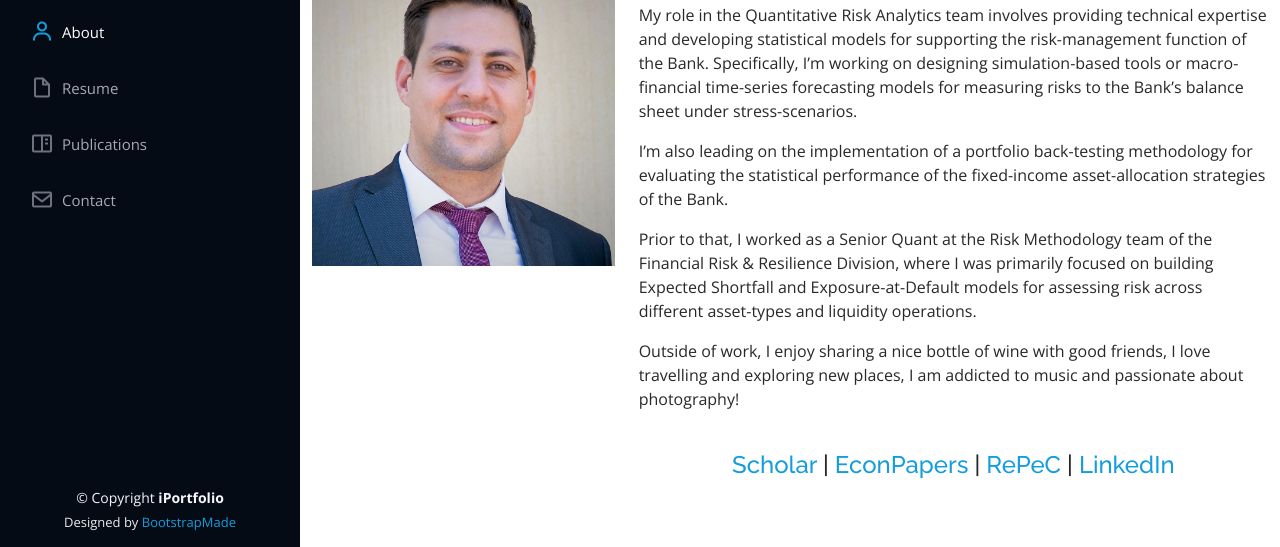
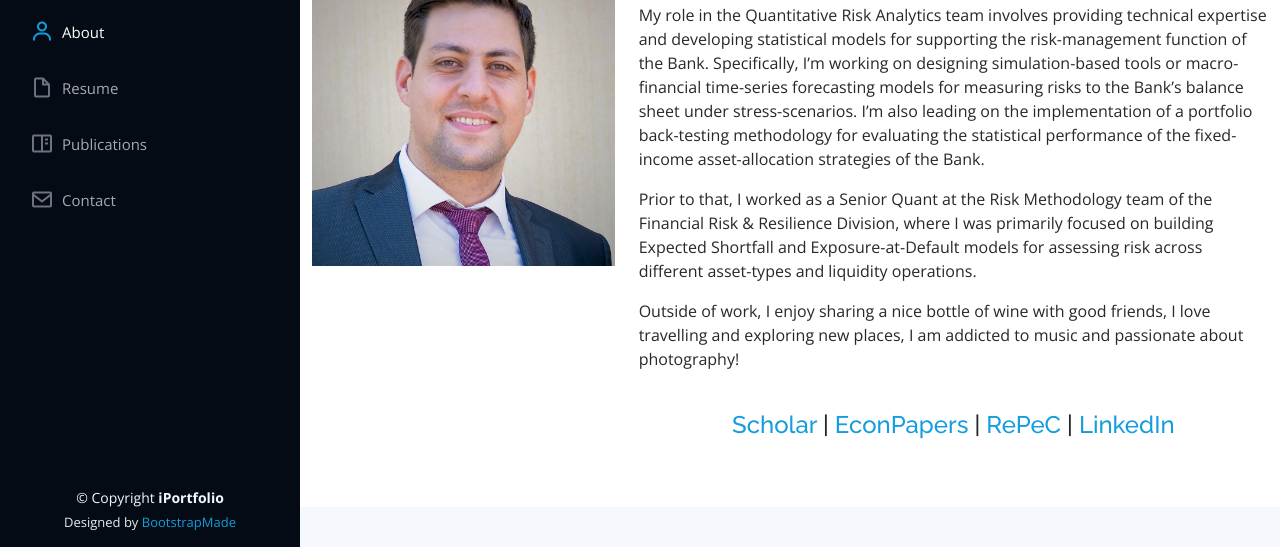
Before and after one commit to johnpapantonis/papantonis.github.io, a plain HTML site: page index.html in a window 1280 px wide. Shown: the part 253-800 px from the top of the page. Drawn offline with nearby package versions, Linux system fonts and the light colour scheme.

Commit message:
Update index.html

```diff
--- a/index.html
+++ b/index.html
@@ -86,7 +86,7 @@
             <h3>About.</h3>
             <p>
               My role in the Quantitative Risk Analytics team involves providing technical expertise and developing statistical models for supporting the risk-management function of the Bank. Specifically, I’m working on designing simulation-based tools or macro-financial time-series forecasting models for measuring risks to the Bank’s balance sheet under stress-scenarios.
-            <p> I’m also leading on the implementation of a portfolio back-testing methodology for evaluating the statistical performance of the fixed-income asset-allocation strategies of the Bank.
+              I’m also leading on the implementation of a portfolio back-testing methodology for evaluating the statistical performance of the fixed-income asset-allocation strategies of the Bank.
             </p>
             <p>
               Prior to that, I worked as a Senior Quant at the Risk Methodology team of the Financial Risk & Resilience Division, where I was primarily focused on building Expected Shortfall and Exposure-at-Default models for assessing risk across different asset-types and liquidity operations.
```
